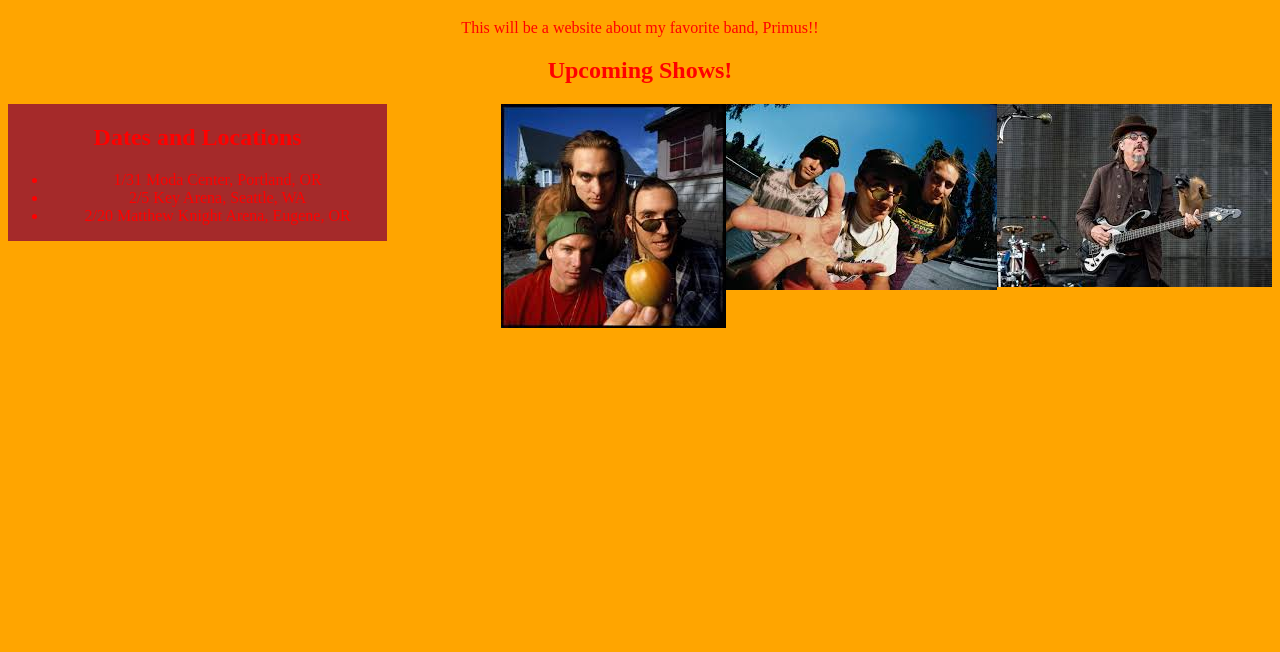
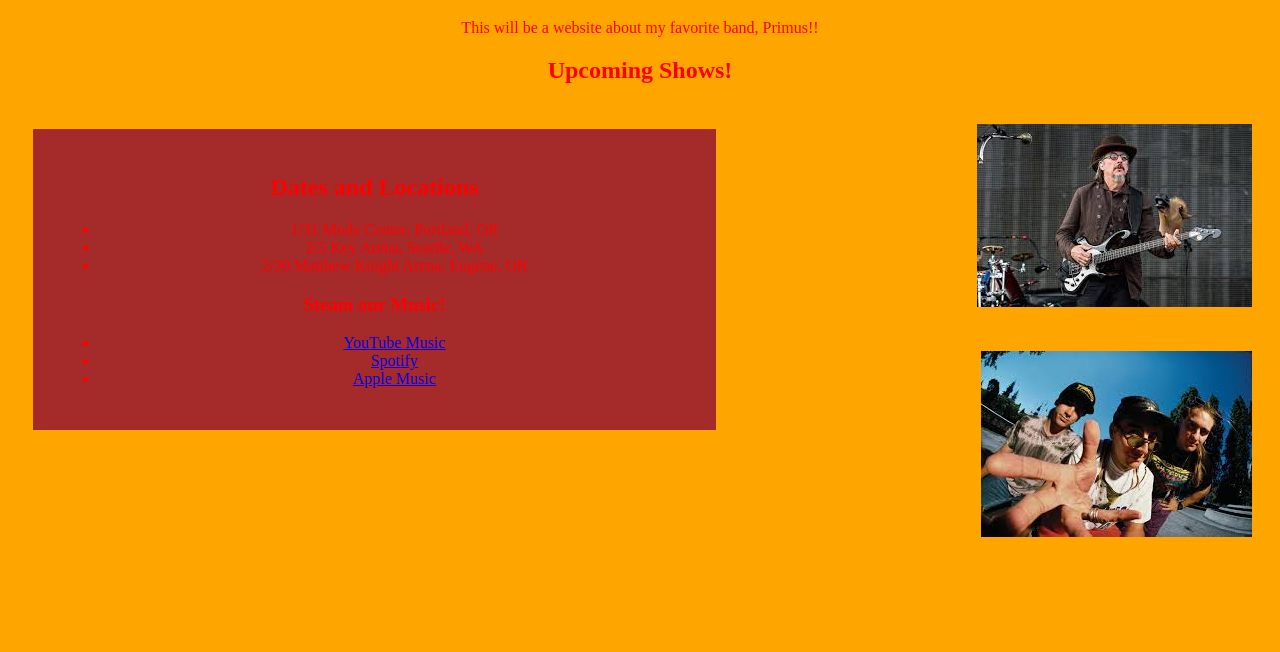
Before and after one commit to klang812/favorite-band, a plain HTML site: page index.html in a window 1280 px wide. Shown: the part 67-719 px from the top of the page. Drawn offline with Linux system fonts and the light colour scheme.

Commit message:
add streaming websites, classes padding and margins
Co-authored-by: Diego Salazar <salazardiego343@gmail.com>

```diff
--- a/css/styles.css
+++ b/css/styles.css
@@ -1,20 +1,30 @@
 .image1 {
   float:right;
-
+  padding: 20px;
+  position: relative;
 }
 
 .image2 {
   float:right;
+  padding: 20px;
+
 }
 
 .image3 {
   float:right;
+  padding: 40px;
+  margin-top: 200px;
+  position: relative;
 }
 
 .sidebar {
-  width: 30%;
+  width: 50%;
   float: left;
   background-color: brown;
+  border-width: 40%;
+  border: black;
+  padding: 2%;
+  margin: 2%;
 }
 
 body {
--- a/index.html
+++ b/index.html
@@ -15,6 +15,12 @@
       <li> 2/5 Key Arena, Seattle, WA</li>
       <li>2/20 Matthew Knight Arena, Eugene, OR</li>
     </ul>
+    <h3>Steam our Music!</h3>
+    <ul>
+      <li><a href="https:www.music.youtube.com">YouTube Music</a></li>
+      <li><a href="https://www.spotify.com/us/">Spotify</a></li>
+      <li><a href="https://www.music.apple.com">Apple Music</a></li>
+    </ul>
   </div>
   <div class="image1">
     <img src="img/lesclaypool.jpeg" alt="lesclaypool">
@@ -26,10 +32,4 @@
     <img src="img/primus1.jpeg" alt="primus1">
   </div>
 </body>
-
-
-
-
-
-
 </html>
```
